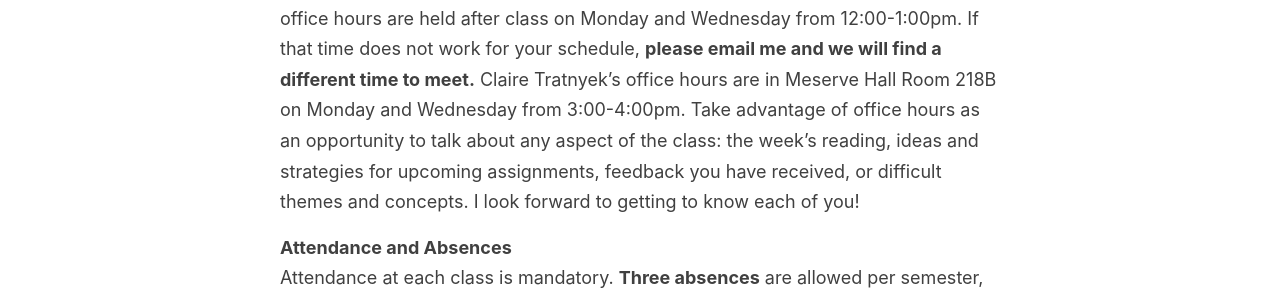
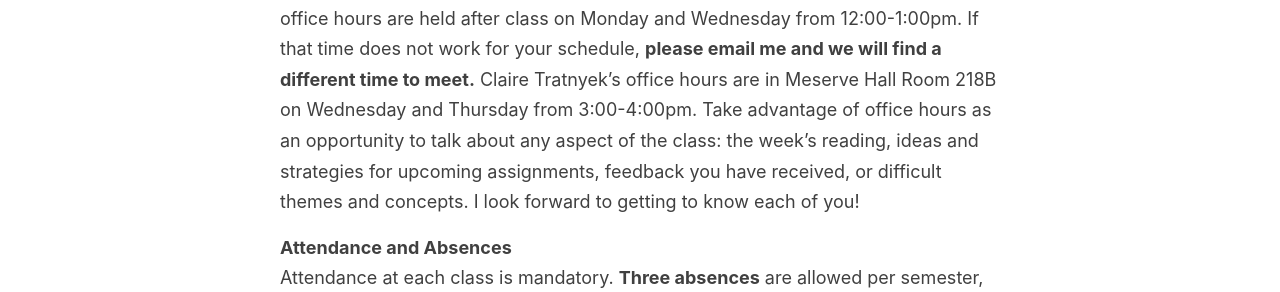
Before and after one commit to cblevins/f20-us-since-1876, a Jekyll site: the page built from policies.md, in a window 1280 px wide and 900 px high. Shown: the part 303-595 px from the top of the window. Built offline with Jekyll 4.4.1, drawn with Linux system fonts in a browser that asks for light colours.

Commit message:
office hours change

```diff
--- a/policies.md
+++ b/policies.md
@@ -5,7 +5,7 @@ permalink: /policies/
 ---
 
 **Office Hours**<br>
-My office is located in Room 237 in [Meserve Hall](https://www.google.com/maps/place/Meserve+Hall/@42.3378125,-71.0931276,17z/data=!3m1!4b1!4m5!3m4!1s0x89e37a22217737a9:0x8ba53f8873603d10!8m2!3d42.3378086!4d-71.0909389). Unless otherwise stated, weekly office hours are held after class on Monday  and Wednesday from 12:00-1:00pm. If that time does not work for your schedule, **please email me and we will find a different time to meet.** Claire Tratnyek's office hours are in Meserve Hall Room 218B on Monday and Wednesday from 3:00-4:00pm. Take advantage of office hours as an opportunity to talk about any aspect of the class: the week’s reading, ideas and strategies for upcoming assignments, feedback you have received, or difficult themes and concepts. I look forward to getting to know each of you!
+My office is located in Room 237 in [Meserve Hall](https://www.google.com/maps/place/Meserve+Hall/@42.3378125,-71.0931276,17z/data=!3m1!4b1!4m5!3m4!1s0x89e37a22217737a9:0x8ba53f8873603d10!8m2!3d42.3378086!4d-71.0909389). Unless otherwise stated, weekly office hours are held after class on Monday  and Wednesday from 12:00-1:00pm. If that time does not work for your schedule, **please email me and we will find a different time to meet.** Claire Tratnyek's office hours are in Meserve Hall Room 218B on Wednesday and Thursday from 3:00-4:00pm. Take advantage of office hours as an opportunity to talk about any aspect of the class: the week’s reading, ideas and strategies for upcoming assignments, feedback you have received, or difficult themes and concepts. I look forward to getting to know each of you!
 
 **Attendance and Absences**<br>
 Attendance at each class is mandatory. **Three absences** are allowed per semester, after which additional absences will impact your participation grade. **All absences must be made-up with a 500-word response** to the day or week’s readings that selects two major themes to analyze/critique/elaborate on, due within one week of the absence and emailed to Claire Tratnyek (tratnyek.c@husky.neu.edu). Being on time is also part of attendance – if you are late to class more than twice, you will start to lose points from your participation grade. If you are facing health and wellness, financial, or other issues, I encourage you to please contact me directly and to reach out to [We Care](https://studentlife.northeastern.edu/we-care/).
```
Also changed, not shown: index.md (+1 -1 lines).
